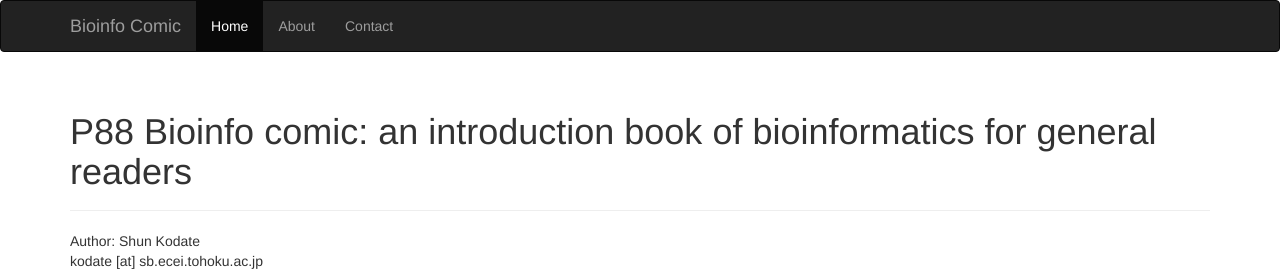
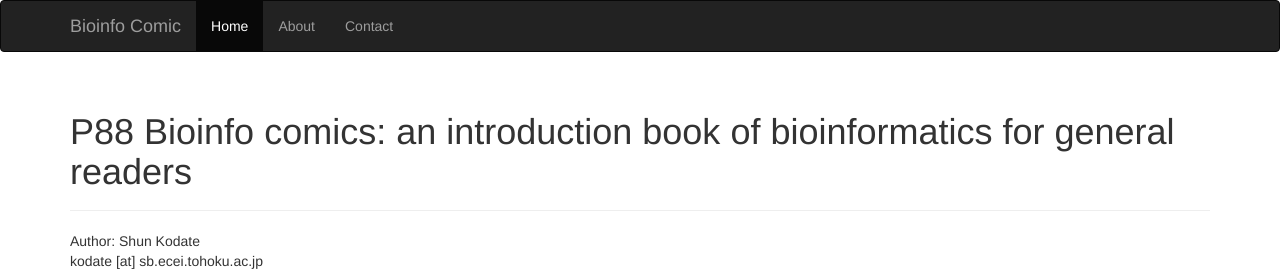
Before and after one commit to kodates/bioinfo_comic, a plain HTML site: page docs/index.html in a window 1280 px wide. Shown: the top 271 px of the page. Drawn offline with nearby package versions, Linux system fonts and the light colour scheme; some packages are replaced by stand-ins of ours.

Commit message:
fix title

```diff
--- a/docs/index.html
+++ b/docs/index.html
@@ -33,7 +33,7 @@
     </nav>
     <div class="container">
       <div class="page-header">
-        <h1>P88 Bioinfo comic: an introduction book of bioinformatics for general readers</h1>
+        <h1>P88 Bioinfo comics: an introduction book of bioinformatics for general readers</h1>
       </div>
       Author: Shun Kodate <br>
       kodate [at] sb.ecei.tohoku.ac.jp <br>
```
Also changed, not shown: 3 other files.
